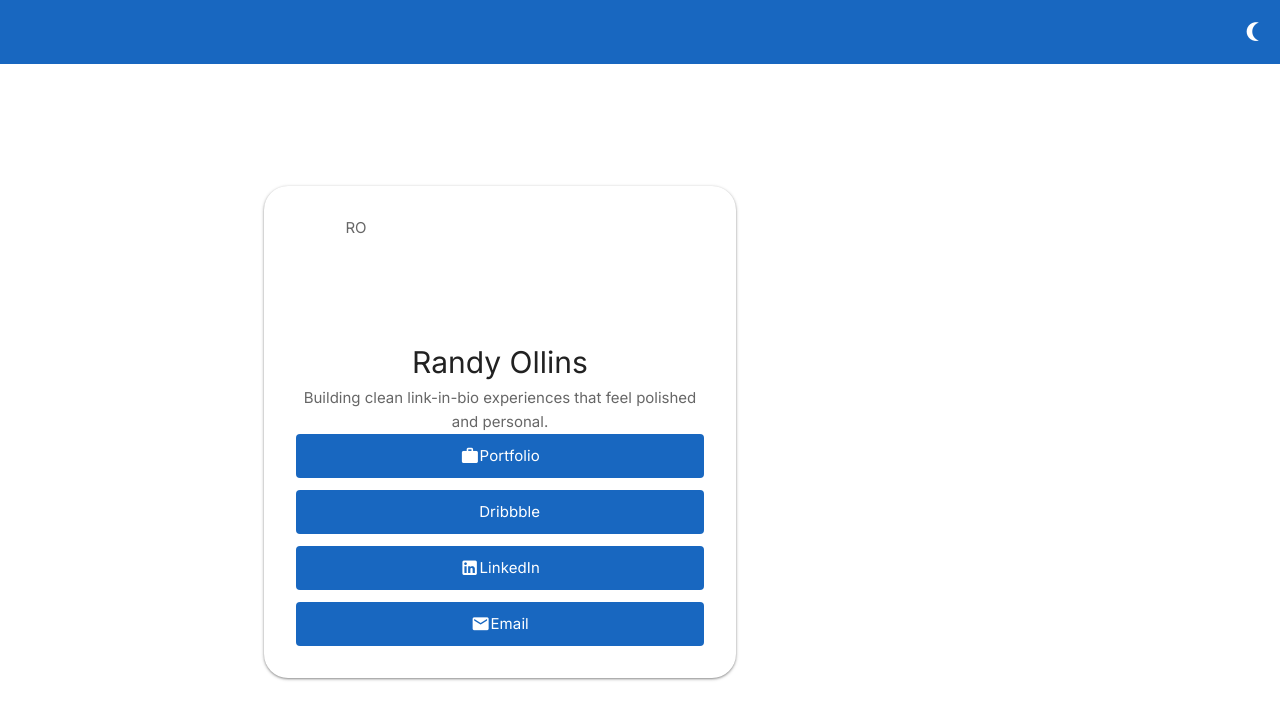
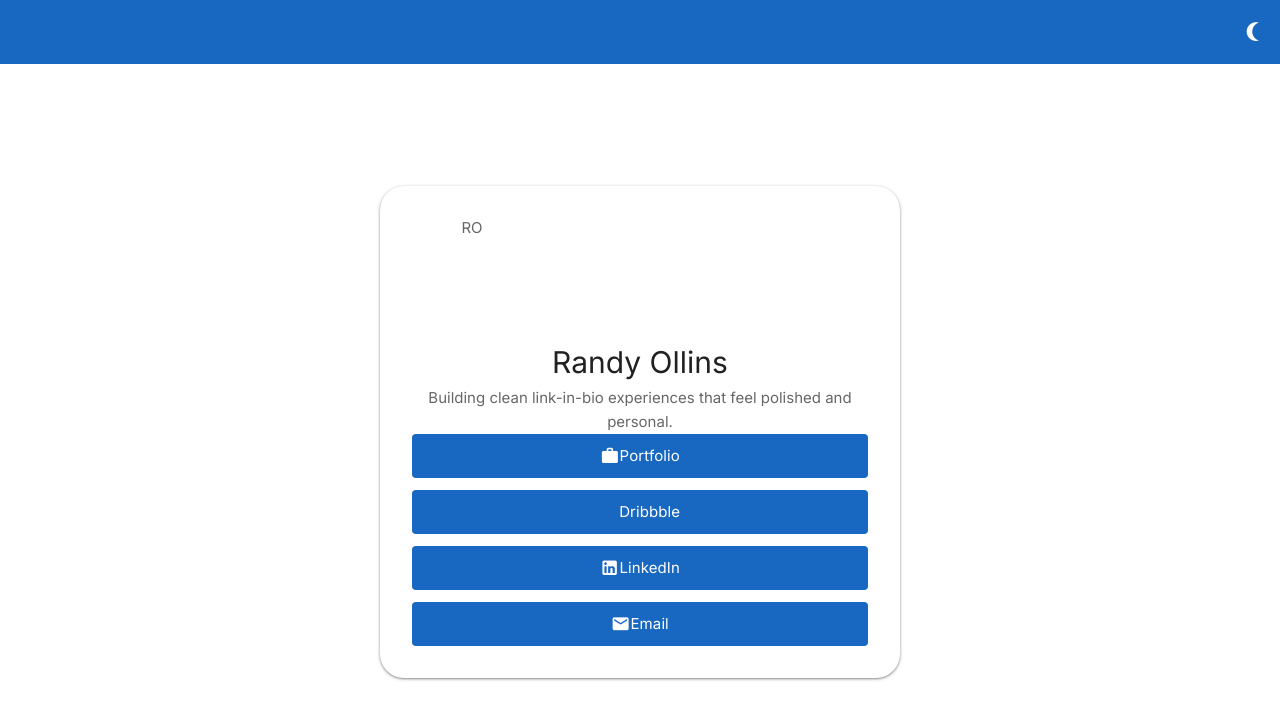
Before and after one commit to reggie-business/round-200-vue, a Vue app: page / in a window 1280 px wide. Shown: the top 720 px of the page. Built offline with nearby package versions, Linux system fonts and the light colour scheme.

Commit message:
improve card centering and responsiveness

```diff
--- a/src/App.vue
+++ b/src/App.vue
@@ -21,8 +21,14 @@ const themeIcon = () => {
         <v-icon>{{ themeIcon() }}</v-icon>
       </v-btn>
     </v-app-bar>
-    <v-main>
+    <v-main class="d-flex align-center justify-center">
       <RouterView />
     </v-main>
   </v-app>
 </template>
+
+<style scoped>
+:deep(main) {
+  height: 100%;
+}
+</style>
--- a/src/views/HomeView.vue
+++ b/src/views/HomeView.vue
@@ -26,10 +26,10 @@ const links = [
 </script>
 
 <template>
-  <v-container class="fill-height d-flex align-center justify-center">
-    <v-row justify="center" align="center">
-      <v-col cols="12" sm="10" md="8" lg="6">
-        <v-card class="pa-8" rounded="xl">
+  <v-container fluid class="d-flex align-center justify-center px-4 py-8">
+    <v-row justify="center" align="center" class="w-100">
+      <v-col cols="12" sm="11" md="10" lg="6" class="d-flex justify-center">
+        <v-card class="pa-8 rounded-xl w-100" style="max-width: 520px;">
           <!-- Profile Section -->
           <div class="text-center mb-8">
             <v-avatar size="120" class="mb-6 d-block mx-auto" color="gradient-primary">
```
